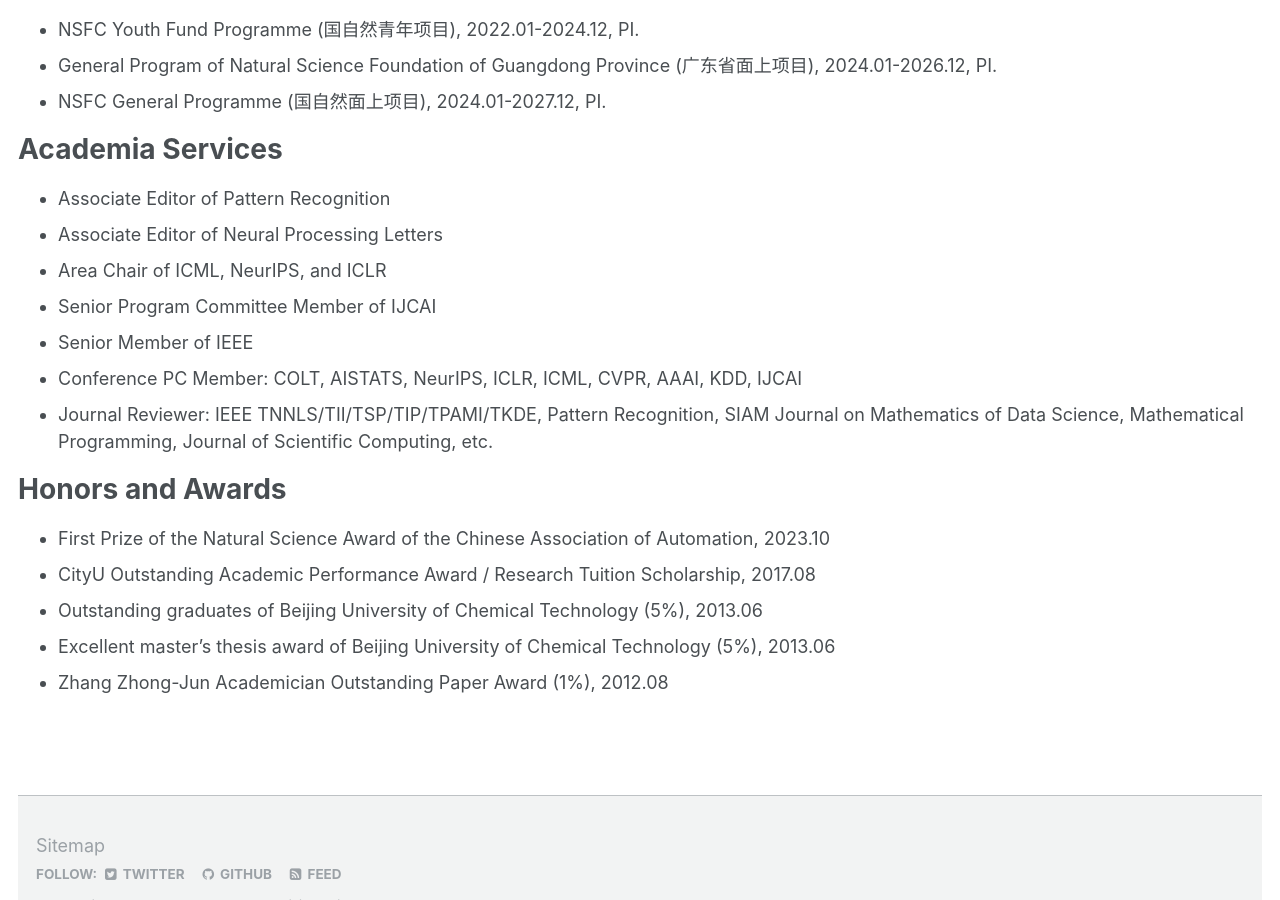
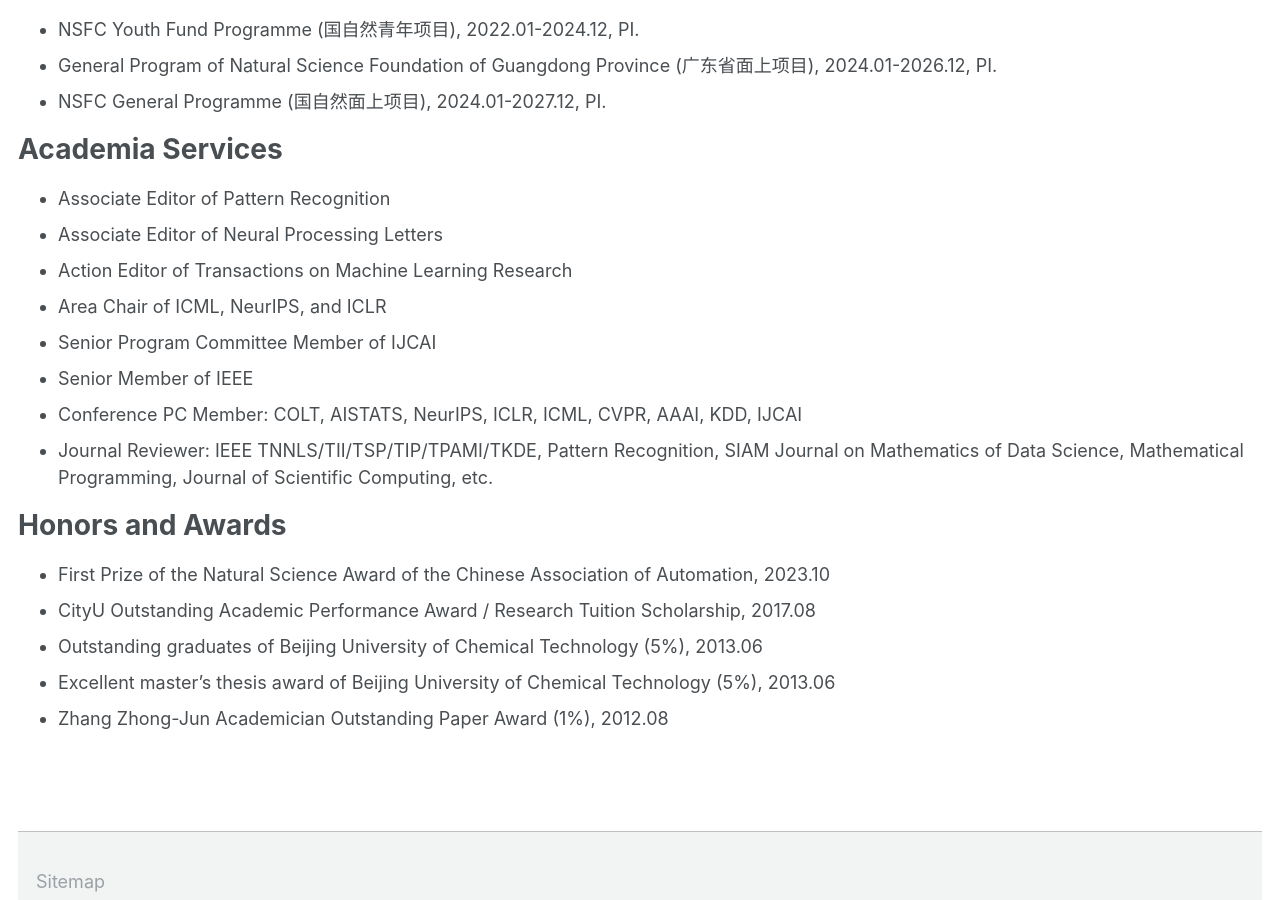
Before and after one commit to jicongfan/jicongfan.github.io, a Jekyll site: the page built from _pages/about.md, in a window 1280 px wide and 900 px high, scrolled down 3216 px. Built offline with Jekyll 4.4.1, drawn with Linux system fonts in a browser that asks for light colours.

Commit message:
Update about.md

```diff
--- a/_pages/about.md
+++ b/_pages/about.md
@@ -110,6 +110,7 @@
 
 * Associate Editor of Pattern Recognition
 * Associate Editor of Neural Processing Letters
+* Action Editor of Transactions on Machine Learning Research
 * Area Chair of ICML, NeurIPS, and ICLR
 * Senior Program Committee Member of IJCAI
 * Senior Member of IEEE
```
